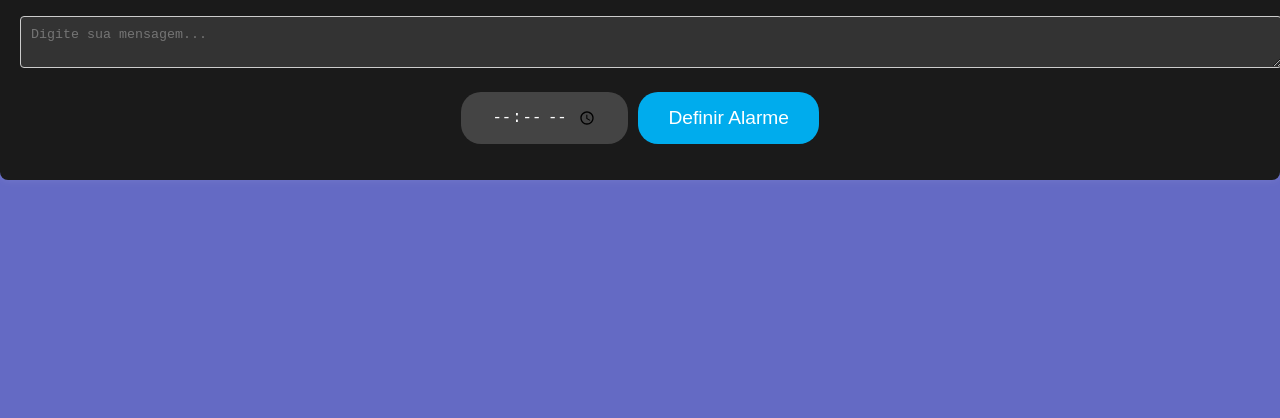
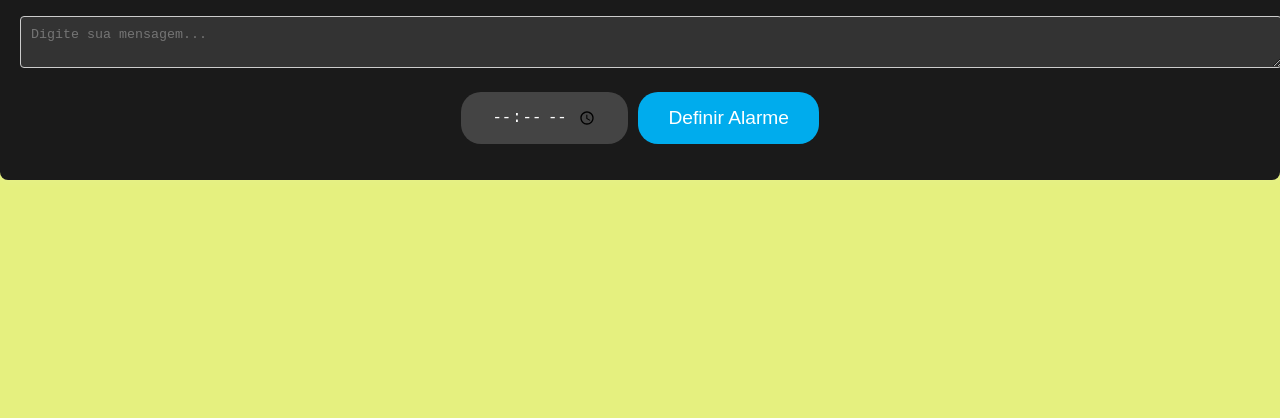
Before and after one commit to betotime/beto, a plain HTML site: page index.html in a window 1280 px wide. Shown: the part 382-800 px from the top of the page. Drawn offline with Linux system fonts and the light colour scheme.

Commit message:
Add files via upload

```diff
--- a/styles.css
+++ b/styles.css
@@ -4,7 +4,7 @@ body {
   align-items: center;
   height: 100vh;
   font-family: Arial, sans-serif;
-  background-color: hsl(236, 45%, 58%); /* Fundo preto */
+  background-color: hsl(66, 79%, 72%); /* Fundo preto */
   color: #fff; /* Texto branco */
   margin: 0;
 }
```
